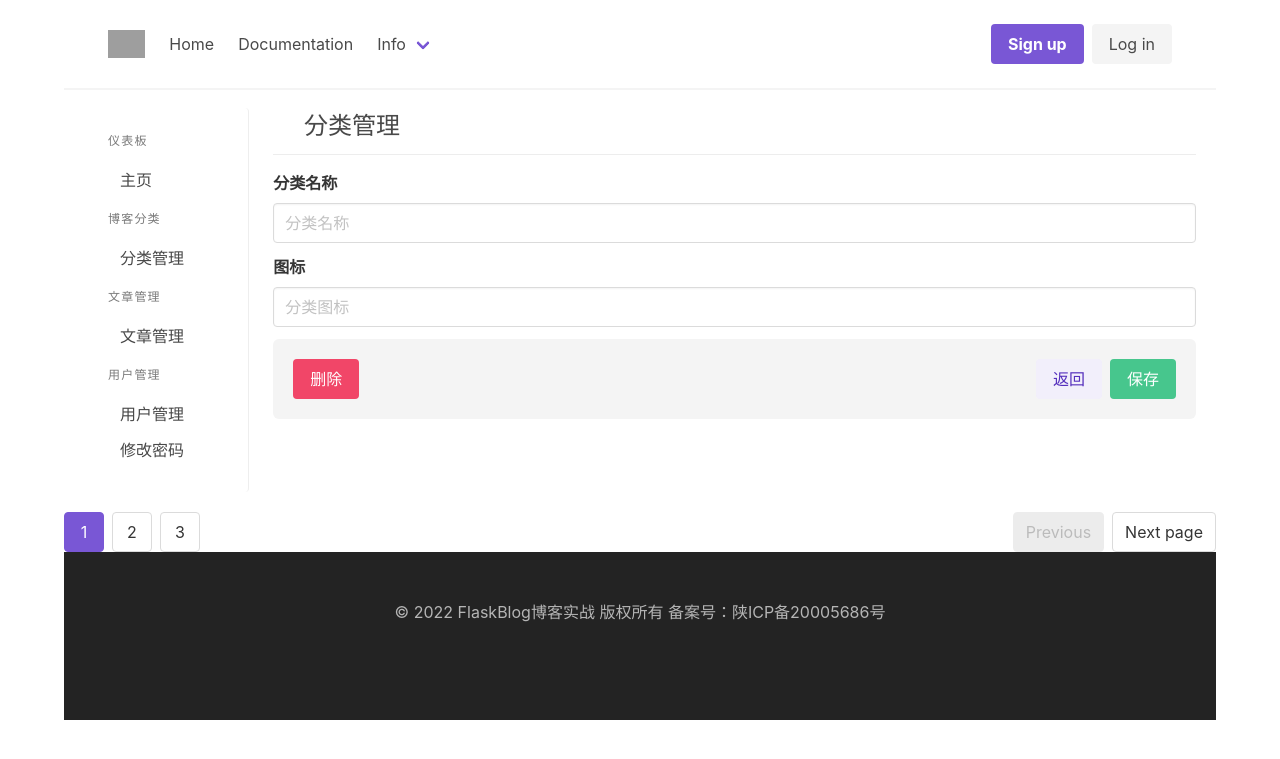
After one commit to kjwlegend/from-0-to-learn-flask, a Flask app: template app/admin/templates/admin/category_form.html in a window 1280 px wide. The commit adds this page. Shown: the top 759 px of the page. Run offline with Flask 3, Linux system fonts and the light colour scheme; the template is opened without the code that fills it: values that come from a table or form of the project are taken from there, others are empty; parts of the project's set-up code (start-up, migrations or seed data) failed here and were passed over; some libraries are stand-ins or nearby versions; grey boxes are pictures that could not be loaded.

Commit message:
learn how to add category

```diff
--- a/app/admin/forms.py
+++ b/app/admin/forms.py
@@ -2,3 +2,8 @@ from flask_wtf import FlaskForm
 from wtforms import StringField, PasswordField
 from wtforms.validators import DataRequired, Length, ValidationError, EqualTo
 from werkzeug.security import check_password_hash
+
+
+class CategoryForm(FlaskForm):
+    name = StringField('分类名称', validators=[DataRequired(), Length(1, 20, message='分类名称长度在1-20个字符之间')])
+    icon = StringField('图标', validators=[Length(1, 50, message='图标长度在1-20个字符之间')])
--- a/app/admin/templates/admin/category.html
+++ b/app/admin/templates/admin/category.html
@@ -13,7 +13,7 @@
     </div>
     {% block button %}
     <div class=" is-pulled-right">
-        <a href="" class=" button is-primary is-light">
+        <a href="{{ url_for('admin.category_add') }}" class=" button is-primary is-light">
             <span class="icon"><i class="mdi mdi-plus-thick"></i></span>
             <span>添加分类</span>
         </a>
@@ -56,10 +56,10 @@
                 <td>{{ cate.id }}</td>
                 <td>{{ cate.name }}</td>
                 <td>{{ cate.icon }}</td>
-                <td>{{ cate.add_date }}</td>
+                <td>{{ cate.create_time }}</td>
                 <td>
                     <div class="tags">
-                        <a href="" class="tag is-success is-light">
+                        <a href="{{ url_for('admin.category_edit', id=cate.id) }}" class="tag is-success is-light">
                             <span class="icon">
                                 <i class="mdi mdi-square-edit-outline"></i>
                             </span>
--- /dev/null
+++ b/app/admin/templates/admin/category_form.html
@@ -0,0 +1,33 @@
+
+{% extends 'admin/category.html' %}
+
+{% block button %} {% endblock button %}
+
+
+{% block table_content %}
+<form action="" method="post" class="mt-4">
+    {{ form.csrf_token }}
+    <div class="field">
+        {{ form.name.label(class='label') }}
+        <div class="control">
+            {{ form.name(class='input', placeholder='分类名称') }}
+        </div>
+    </div>
+    <div class="field">
+        {{ form.icon.label(class='label') }}
+        <div class="control">
+            {{ form.icon(class='input', placeholder='分类图标') }}
+        </div>
+    </div>
+    <div class="is-block">
+        <div class="box has-background-light is-shadowless level">
+            <a href="" class=" is-danger button level-left">删除</a>
+            <div class="level-right">
+                <a href="{{ url_for('admin.category') }}" class="button is-primary is-light mr-2">返回</a>
+                <input type="submit" value="保存" class=" button is-success">
+            </div>
+        </div>
+    </div>
+
+</form>
+{% endblock table_content %}
```
Also changed, not shown: app/admin/views.py (+31 -0 lines).
